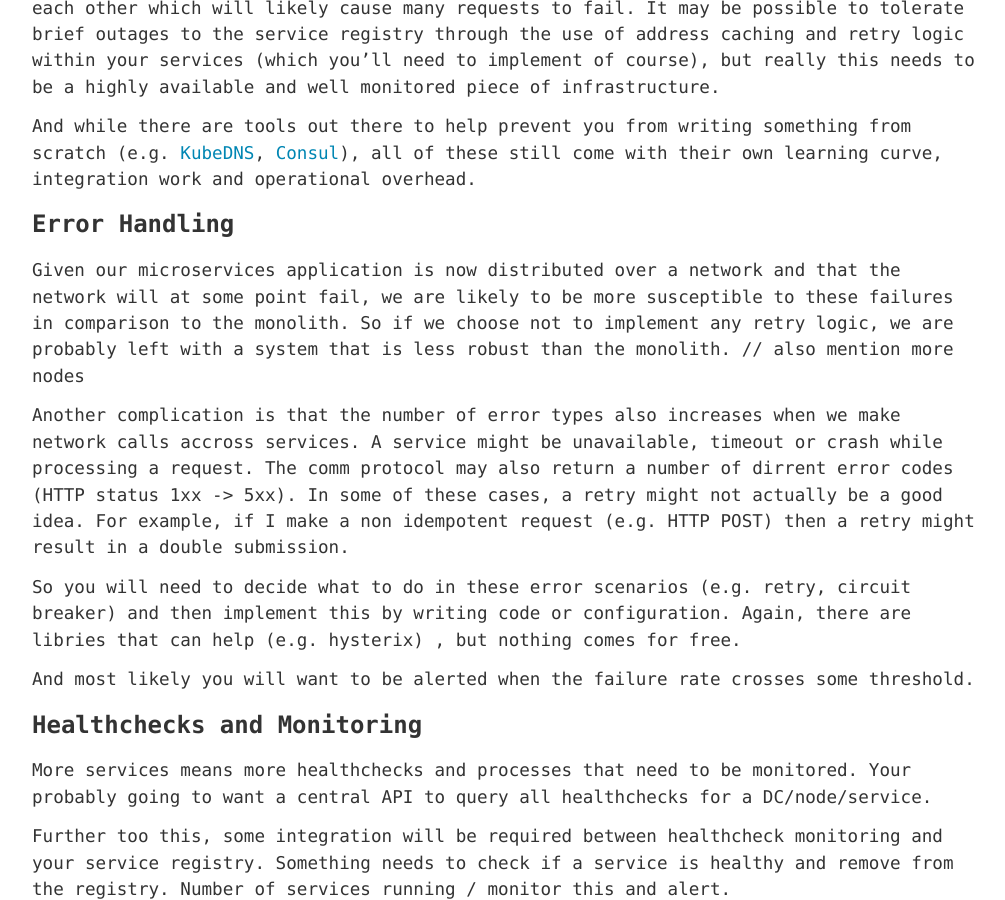
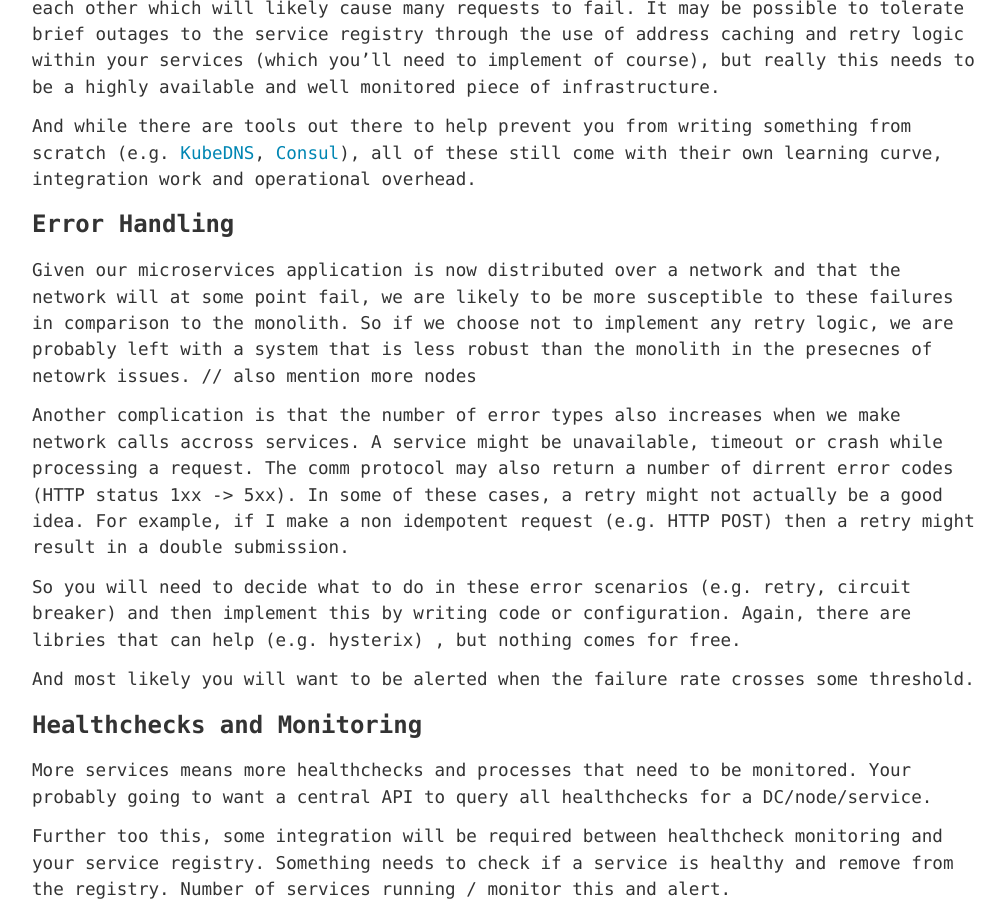
Before and after one commit to hbakkum/hbakkum.github.io, a Jekyll site: the page built from _posts/2019-01-19-costs-associated-with-a-microservices-architecture.md, in a window 1280 px wide and 900 px high, scrolled down 4376 px. Shown: the whole window, without its empty margins (132-1137 px from the left). Built offline with Jekyll 4.4.1, drawn with Linux system fonts in a browser that asks for light colours; comment, search, counter and statistics services are not loaded.

Commit message:
Update 2019-01-19-costs-associated-with-a-microservices-architecture.md

```diff
--- a/_posts/2019-01-19-costs-associated-with-a-microservices-architecture.md
+++ b/_posts/2019-01-19-costs-associated-with-a-microservices-architecture.md
@@ -93,7 +93,7 @@ It is easy to see that the service registry is a fairly critical piece of infras
 And while there are tools out there to help prevent you from writing something from scratch (e.g. [KubeDNS](https://kubernetes.io/docs/concepts/services-networking/dns-pod-service/), [Consul](https://www.consul.io)), all of these still come with their own learning curve, integration work and operational overhead.
 
 ### Error Handling ###
-Given our microservices application is now distributed over a network and that the network will at some point fail, we are likely to be more susceptible to these failures in comparison to the monolith. So if we choose not to implement any retry logic, we are probably left with a system that is less robust than the monolith. // also mention more nodes
+Given our microservices application is now distributed over a network and that the network will at some point fail, we are likely to be more susceptible to these failures in comparison to the monolith. So if we choose not to implement any retry logic, we are probably left with a system that is less robust than the monolith in the presecnes of netowrk issues. // also mention more nodes
 
 Another complication is that the number of error types also increases when we make network calls accross services. A service might be unavailable, timeout or crash while processing a request. The comm protocol may also return a number of dirrent error codes (HTTP status 1xx -> 5xx). In some of these cases, a retry might not actually be a good idea. For example, if I make a non idempotent request (e.g. HTTP POST) then a retry might result in a double submission.
 
```
